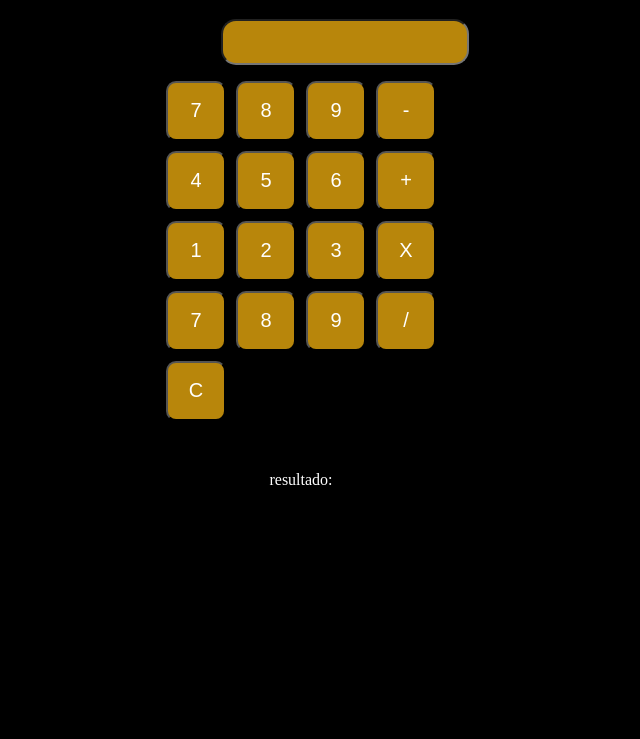
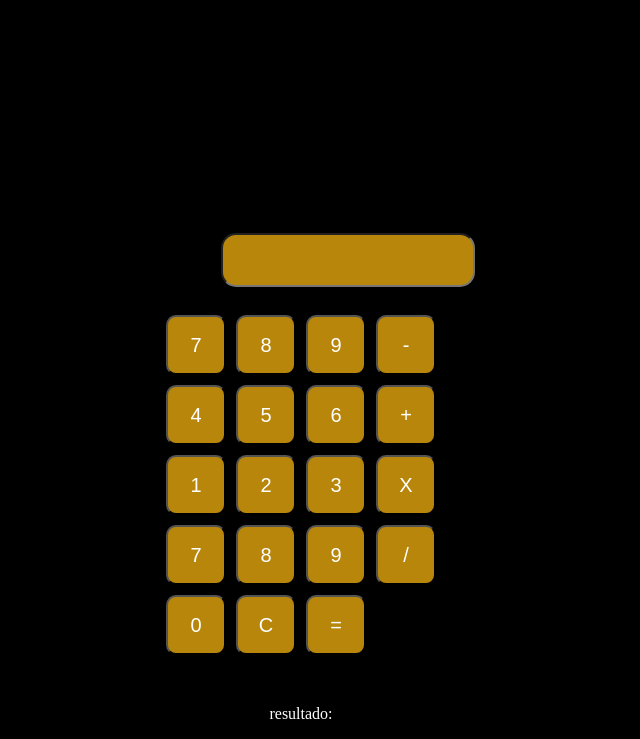
Before and after one commit to joaogabriel689/calculadora, a plain HTML site: page index.html in a window 1280 px wide. Shown: the part 61-800 px from the top of the page, without its empty margins (339-979 px from the left). Drawn offline with Linux system fonts and the light colour scheme.

Commit message:
ajustes da logica

```diff
--- a/index.html
+++ b/index.html
@@ -7,6 +7,12 @@
     <style>
         body{
             background-color: black;
+            display: flex;
+            flex-direction: column;
+            justify-content: center;
+            align-items: center;
+            height: 100vh;
+            margin: 0;
 
         }
         h1{
@@ -14,14 +20,13 @@
             text-align: center;
         }
         #tn1{
-            border-radius: 15px;
             width: 240px;
             height: 40px;
+            border-radius: 15px;
             background-color: darkgoldenrod;
-            position: relative;
-            justify-content: center;
-            display: flex;
-            margin: auto;
+            text-align: right;
+            font-size: 20px;
+            padding: 5px;
         }
         .botoesc{
             width: 60px;
@@ -35,10 +40,10 @@
         }
         #areabotao{
             display: grid;
-            grid-template-columns: repeat(4,60px);
-            grid-gap: 10px;
-            justify-content: center;
-            margin-top: 20px;
+        grid-template-columns: repeat(4, 60px);
+        grid-gap: 10px;
+        justify-content: center;     /* centraliza a grade horizontalmente */
+        margin-top: 20px;
 
         }
         #res{
@@ -74,58 +79,70 @@
         <input type="button" value="4" id="4" class="botoesc" onclick="addnumber('4')">
         <input type="button" value="5" id="5" class="botoesc" onclick="addnumber('5')">
         <input type="button" value="6" id="6" class="botoesc" onclick="addnumber('6')">
-        <input type="button" value="+" id="somar" onclick="calcular('+')" class="botoesc">
+        <input type="button" value="+" id="somar" onclick="salvarnumero('+')" class="botoesc">
 
 
         <input type="button" value="1" id="1" class="botoesc" onclick="addnumber('1')">
         <input type="button" value="2" id="2" class="botoesc" onclick="addnumber('2')">
         <input type="button" value="3" id="3" class="botoesc" onclick="addnumber('3')">
-        <input type="button" value="X" id="mutiplicar" onclick="calcular('*')" class="botoesc">
+        <input type="button" value="X" id="mutiplicar" onclick="salvarnumero('*')" class="botoesc">
 
 
         <input type="button" value="7" id="7" class="botoesc" onclick="addnumber('7')">
         <input type="button" value="8" id="8" class="botoesc" onclick="addnumber('8')">
         <input type="button" value="9" id="9" class="botoesc" onclick="addnumber('9')">
-        <input type="button" value="/" id="dividir" onclick="calcular('/')" class="botoesc">
+        <input type="button" value="/" id="dividir" onclick="salvarnumero('/')" class="botoesc">
+
+        <input type="button" value="0" id="0" class="botoesc" onclick="addnumber('0')">
 
         <input type="button" value="C" onclick="limpar()" class="botoesc">
+        <input type="button" value="=" onclick="calcular(num1, num2, operador)" class="botoesc">
+
     </div>
 
     <p id="res">resultado:</p>
     <script>
         var res = document.getElementById("res")
         var visor = document.getElementById("tn1")
+        var num1 = null
+        var operador = null
+        var num2 = null
 
        function addnumber(number){
         visor.value += number
+
        }
        function limpar(){
         visor.value = ""
         res.innerHTML = `resutado:`
        }
+       function salvarnumero(op){
+            num1 = visor.value
+            operador = op
+            visor.value = ""
 
-        function calcular(op){
-            var tn1 = document.getElementById("tn1")
-            var tn2 = document.getElementById("tn2")
-            var n1 = Number(tn1.value)
-            var n2 = Number(tn2.value)
-            var resltado
-            if (op==='-'){
-                var resultado = n1 - n2
+       }
+
+        function calcular(num1, num2, operador){
+            var n1 = Number(num1)
+            var n2 = Number(visor.value)
+            var resultado
+            if (operador==='-'){
+                resultado = n1 - n2
             }
-            if (op==='+'){
-                var resultado = n1 + n2
+            if (operador==='+'){
+                resultado = n1 + n2
 
             }
-            if (op==='*'){
-                var resultado = n1 * n2
+            if (operador==='*'){
+                resultado = n1 * n2
             }
-            if (op==='/'){
+            if (operador==='/'){
                 if (n2===0){
                     res.innerHTML = `nao é possivel dividir por zero`
                     return
                 }else{
-                    var resultado = n1 / n2
+                    resultado = n1 / n2
                 }
             }
             res.innerHTML = `resltado: ${resultado}`
```
